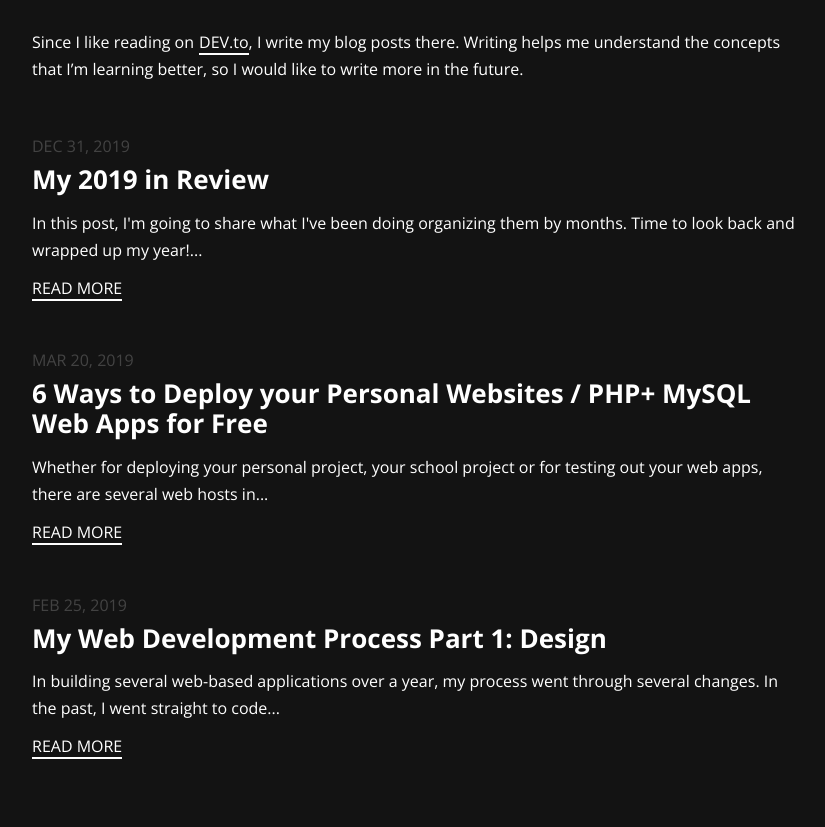
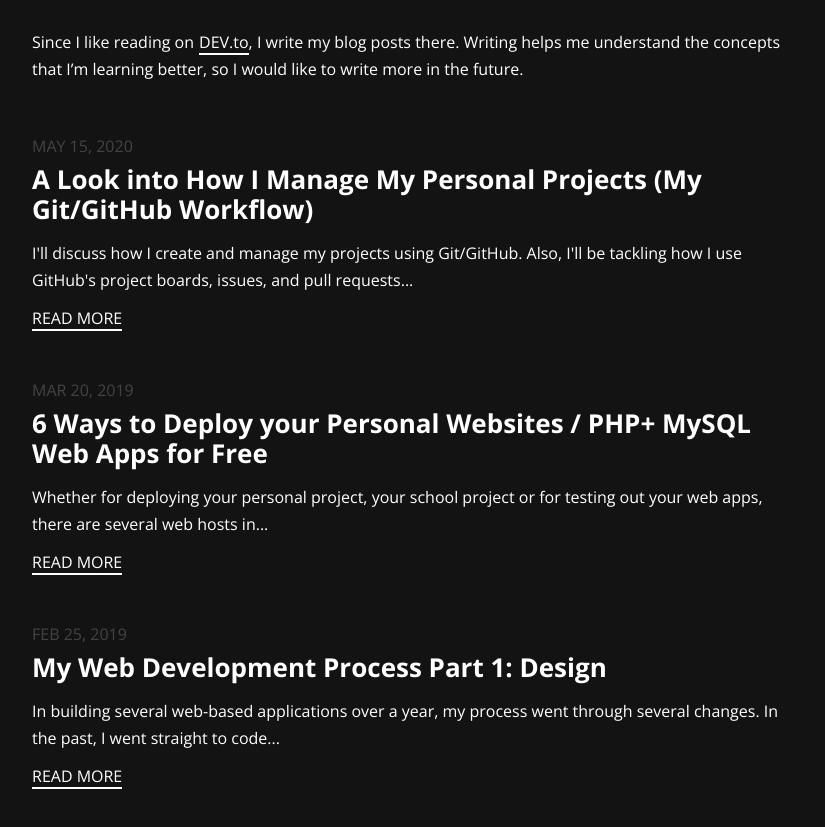
Before and after one commit to jorenrui/portfolio-v2, a React (Create React App) app: page / in a window 1280 px wide. Shown: the part 3842-4669 px from the top of the page, without its empty margins (224-1049 px from the left). Built offline with nearby package versions, Linux system fonts and the light colour scheme.

Commit message:
refactor: update articles

```diff
--- a/src/data/articlesData.js
+++ b/src/data/articlesData.js
@@ -1,11 +1,11 @@
 const articlesData = [
   {
     id: 1,
-    title: 'My 2019 in Review',
+    title: 'A Look into How I Manage My Personal Projects (My Git/GitHub Workflow)',
     description:
-      "In this post, I'm going to share what I've been doing organizing them by months. Time to look back and wrapped up my year!...",
-    published_at: 'DEC 31, 2019',
-    link: 'https://dev.to/jorenrui/my-2019-in-review-24ig'
+      "I'll discuss how I create and manage my projects using Git/GitHub. Also, I'll be tackling how I use GitHub's project boards, issues, and pull requests...",
+    published_at: 'MAY 15, 2020',
+    link: 'https://dev.to/jorenrui/a-look-into-how-i-manage-my-personal-projects-my-git-github-workflow-1e7h'
   },
   {
     id: 2,
```
